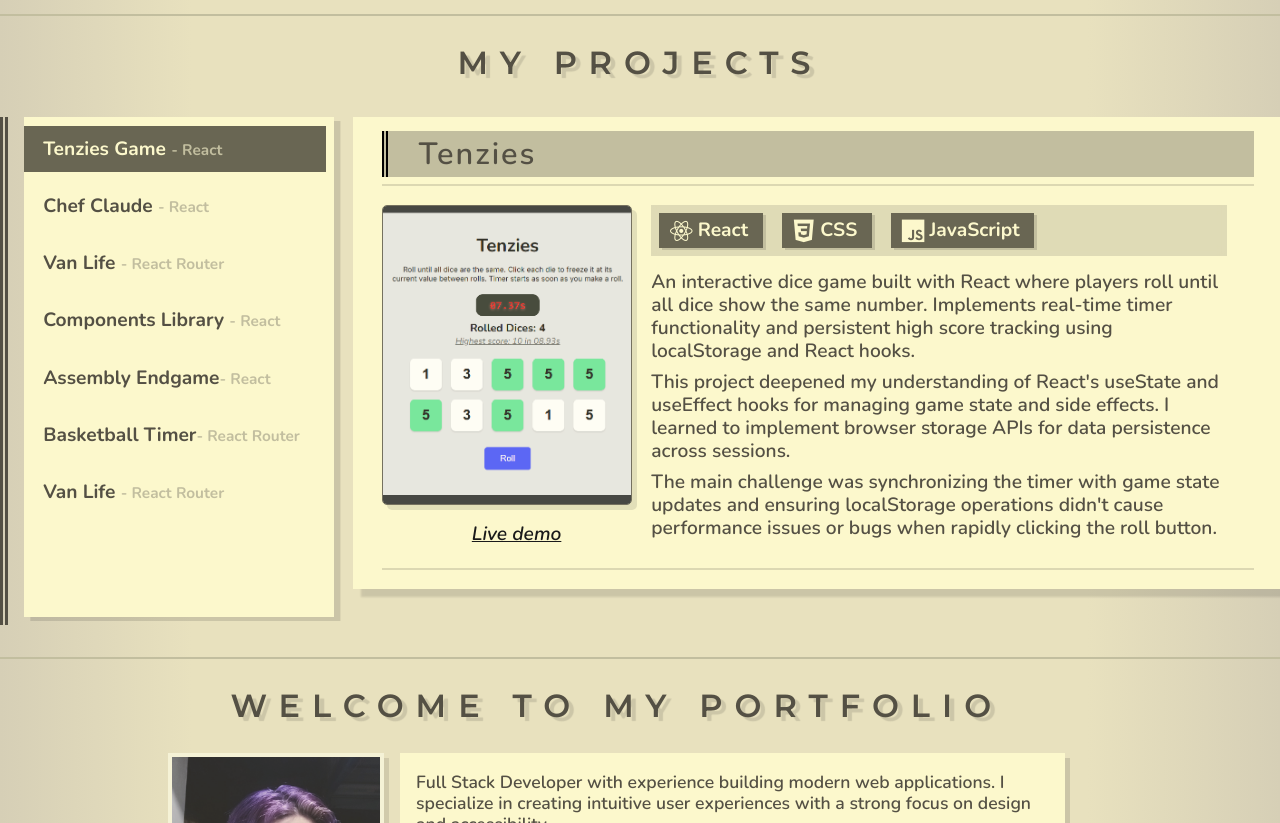
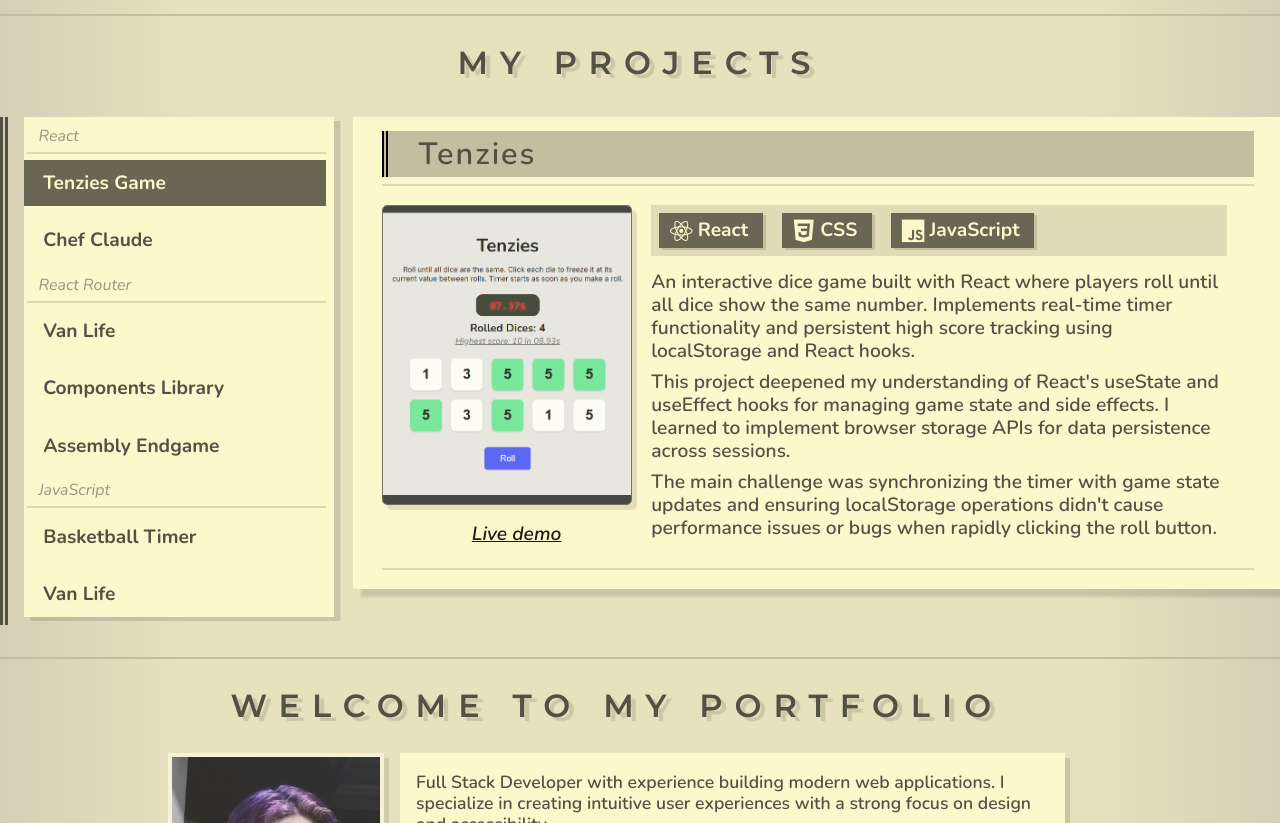
Before and after one commit to RuhlMirko/portfolio, a React (Vite) app: page / in a window 1280 px wide. Shown: the part 720-1543 px from the top of the page. Built offline with nearby package versions, Linux system fonts and the light colour scheme.

Commit message:
Added labels to projects

```diff
--- a/src/components/Projects.jsx
+++ b/src/components/Projects.jsx
@@ -36,18 +36,21 @@ export default function Projects() {
       <h2 className='hover-slide section-title' >My Projects</h2>
       <div className='projects-container'>
           <ul className='projects-menu'>
-            <li className='hover-slide'><button onClick={()=>toggleProj(0)} className={currProj === 0 ? 'active-tab ':''}>Tenzies game <span>React</span></button></li>
-            <li className='hover-slide'><button onClick={()=>toggleProj(1)} className={currProj === 1 ? 'active-tab ':''}>Chef Claude <span>React</span></button></li>
-            <li className='hover-slide'><button onClick={()=>toggleProj(2)} className={currProj === 2 ? 'active-tab ':''}>Van Life <span>React Router</span></button></li>
-            <li className='hover-slide'><button onClick={()=>toggleProj(2)} className={currProj === 3 ? 'active-tab ':''}>Components Library <span>React</span></button></li>
-            <li className='hover-slide'><button onClick={()=>toggleProj(2)} className={currProj === 4 ? 'active-tab ':''}>Assembly Endgame<span>React</span></button></li>
-            <li className='hover-slide'><button onClick={()=>toggleProj(2)} className={currProj === 5 ? 'active-tab ':''}>Basketball Timer<span>React Router</span></button></li>
-            <li className='hover-slide'><button onClick={()=>toggleProj(2)} className={currProj === 6 ? 'active-tab ':''}>Van Life <span>React Router</span></button></li>
+            <li className='project-menu-lbl'>React</li>
+            <li className='hover-slide'><button onClick={()=>toggleProj(0)} className={currProj === 0 ? 'active-tab ':''}>Tenzies game </button></li>
+            <li className='hover-slide'><button onClick={()=>toggleProj(1)} className={currProj === 1 ? 'active-tab ':''}>Chef Claude </button></li>
+            <li className='project-menu-lbl'>React Router</li>
+            <li className='hover-slide'><button onClick={()=>toggleProj(2)} className={currProj === 2 ? 'active-tab ':''}>Van Life </button></li>
+            <li className='hover-slide'><button onClick={()=>toggleProj(2)} className={currProj === 3 ? 'active-tab ':''}>Components Library </button></li>
+            <li className='hover-slide'><button onClick={()=>toggleProj(2)} className={currProj === 4 ? 'active-tab ':''}>Assembly Endgame</button></li>
+            <li className='project-menu-lbl'>JavaScript</li>
+            <li className='hover-slide'><button onClick={()=>toggleProj(2)} className={currProj === 5 ? 'active-tab ':''}>Basketball Timer</button></li>
+            <li className='hover-slide'><button onClick={()=>toggleProj(2)} className={currProj === 6 ? 'active-tab ':''}>Van Life </button></li>
           </ul>
-          <div className='project-cards-wrapper'>
-            {projectsElements}
-          </div>
+        <div className='project-cards-wrapper'>
+          {projectsElements}
         </div>
+      </div>
     </section>
   );
 }
--- a/src/styles.css
+++ b/src/styles.css
@@ -426,12 +426,15 @@ button:hover {
   border: none;
   text-align: left;
 }
-.projects-menu button span {
-  color: var(--fg-secondary);
-  font-size: 0.8em;
-}
-.projects-menu button span::before {
-  content: "- ";
+.projects-menu .project-menu-lbl {
+  text-align: left;
+  padding-left: 0.7em;
+  margin-left: 0.2em;
+  margin-bottom: 0;
+  /* background-color: var(--fg-secondary); */
+  border-bottom: 2px solid #12121223;
+  color: #1a1a1a70;
+  font-style: italic;
 }
 
 .projects-menu button:hover {
```
